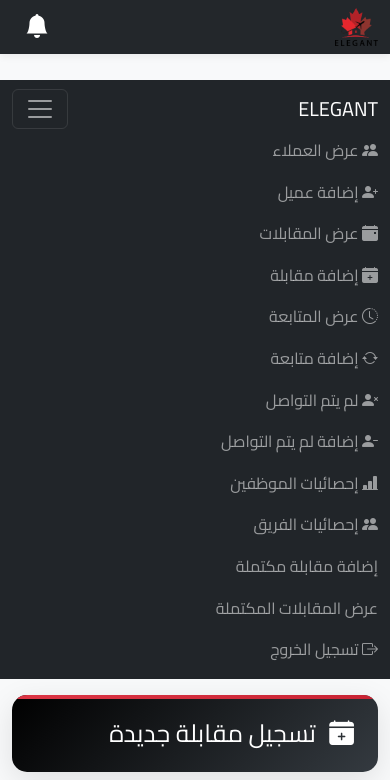
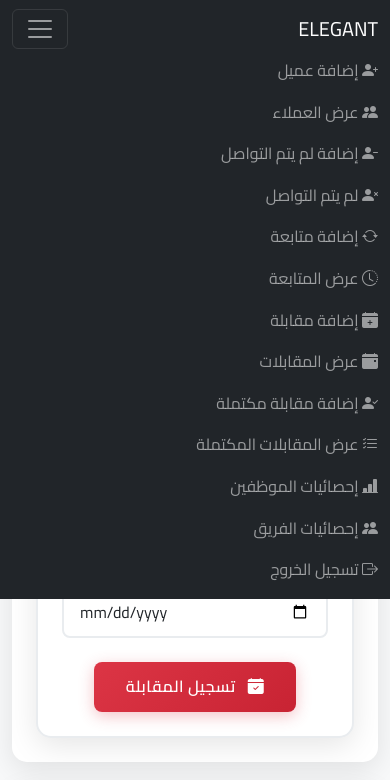
Before and after one commit to ahmedhozain/elegant-crm, a Flask app: page /appointment in a window 390 px wide, after a click that opens the changed part. Shown: the top 780 px of the page. Run offline with Flask 3, Linux system fonts and the light colour scheme; a user stored in the database is signed in; data that the repository does not hold is empty.

Commit message:
Update base.html

```diff
--- a/elegant_crm/templates/base.html
+++ b/elegant_crm/templates/base.html
@@ -85,7 +85,7 @@
 
     <!-- Sidebar (Desktop) & Navbar (Mobile) -->
 {% if request.endpoint != 'login' %}
-<nav class="navbar navbar-expand-lg navbar-dark bg-dark d-lg-none">
+<nav class="navbar navbar-expand-lg navbar-dark bg-dark d-lg-none" style="position:fixed;top:0;right:0;left:0;z-index:1200;">
   <div class="container-fluid">
     <a class="navbar-brand" href="/">ELEGANT</a>
     <button class="navbar-toggler" type="button" data-bs-toggle="collapse" data-bs-target="#navbarNavDropdown" aria-controls="navbarNavDropdown" aria-expanded="false" aria-label="Toggle navigation">
@@ -93,24 +93,22 @@
     </button>
     <div class="collapse navbar-collapse" id="navbarNavDropdown">
       <ul class="navbar-nav w-100">
+        <li class="sidebar-section">إدارة العملاء</li>
+        <li class="nav-item"><a class="nav-link" href="/contact"><i class="bi bi-person-plus-fill"></i> إضافة عميل</a></li>
         <li class="nav-item"><a class="nav-link" href="/view_clients"><i class="bi bi-people-fill"></i> عرض العملاء</a></li>
-        <li class="nav-item"><a class="nav-link" href="/contact"><i class="bi bi-person-plus-fill"></i> إضافة عميل</a></li>
-        <li><hr class="dropdown-divider"></li>
+        <li class="nav-item"><a class="nav-link" href="/not_contacted"><i class="bi bi-person-dash-fill"></i> إضافة لم يتم التواصل</a></li>
+        <li class="nav-item"><a class="nav-link" href="/view_not_contacted"><i class="bi bi-person-x-fill"></i> لم يتم التواصل</a></li>
+        <li class="sidebar-section">المقابلات والمتابعة</li>
+        <li class="nav-item"><a class="nav-link" href="/followup"><i class="bi bi-arrow-repeat"></i> إضافة متابعة</a></li>
+        <li class="nav-item"><a class="nav-link" href="/view_followups"><i class="bi bi-clock-history"></i> عرض المتابعة</a></li>
+        <li class="nav-item"><a class="nav-link" href="/appointment"><i class="bi bi-calendar-plus-fill"></i> إضافة مقابلة</a></li>
         <li class="nav-item"><a class="nav-link" href="/view_appointments"><i class="bi bi-calendar-event-fill"></i> عرض المقابلات</a></li>
-        <li class="nav-item"><a class="nav-link" href="/appointment"><i class="bi bi-calendar-plus-fill"></i> إضافة مقابلة</a></li>
-        <li class="nav-item"><a class="nav-link" href="/view_followups"><i class="bi bi-clock-history"></i> عرض المتابعة</a></li>
-        <li class="nav-item"><a class="nav-link" href="/followup"><i class="bi bi-arrow-repeat"></i> إضافة متابعة</a></li>
-        <li><hr class="dropdown-divider"></li>
-        <li class="nav-item"><a class="nav-link" href="/view_not_contacted"><i class="bi bi-person-x-fill"></i> لم يتم التواصل</a></li>
-        <li class="nav-item"><a class="nav-link" href="/not_contacted"><i class="bi bi-person-dash-fill"></i> إضافة لم يتم التواصل</a></li>
+        <li class="sidebar-section">أنظمة المقابلات</li>
+        <li class="nav-item"><a class="nav-link" href="/completed_interview"><i class="bi bi-person-check-fill"></i> إضافة مقابلة مكتملة</a></li>
+        <li class="nav-item"><a class="nav-link" href="/view_completed_interviews"><i class="bi bi-list-check"></i> عرض المقابلات المكتملة</a></li>
+        <li class="sidebar-section">أخرى</li>
         <li class="nav-item"><a class="nav-link" href="/employee_stats"><i class="bi bi-bar-chart-line-fill"></i> إحصائيات الموظفين</a></li>
         <li class="nav-item"><a class="nav-link" href="/team_stats"><i class="bi bi-people-fill"></i> إحصائيات الفريق</a></li>
-        <li class="nav-item">
-            <a class="nav-link" href="/completed_interview">إضافة مقابلة مكتملة</a>
-        </li>
-        <li class="nav-item">
-            <a class="nav-link" href="/view_completed_interviews">عرض المقابلات المكتملة</a>
-        </li>
         <li class="nav-item"><a class="nav-link" href="/logout"><i class="bi bi-box-arrow-right"></i> تسجيل الخروج</a></li>
       </ul>
     </div>
```
